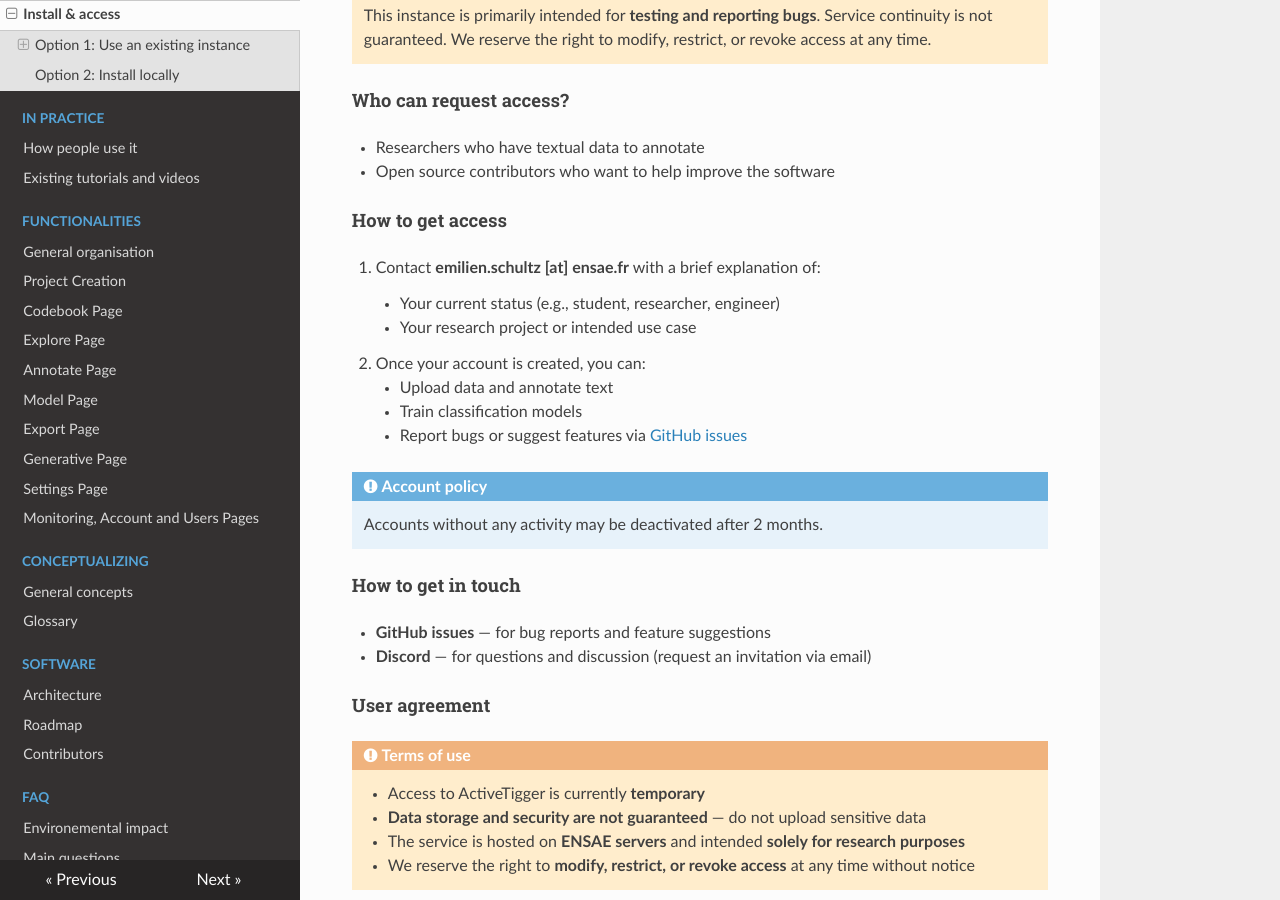
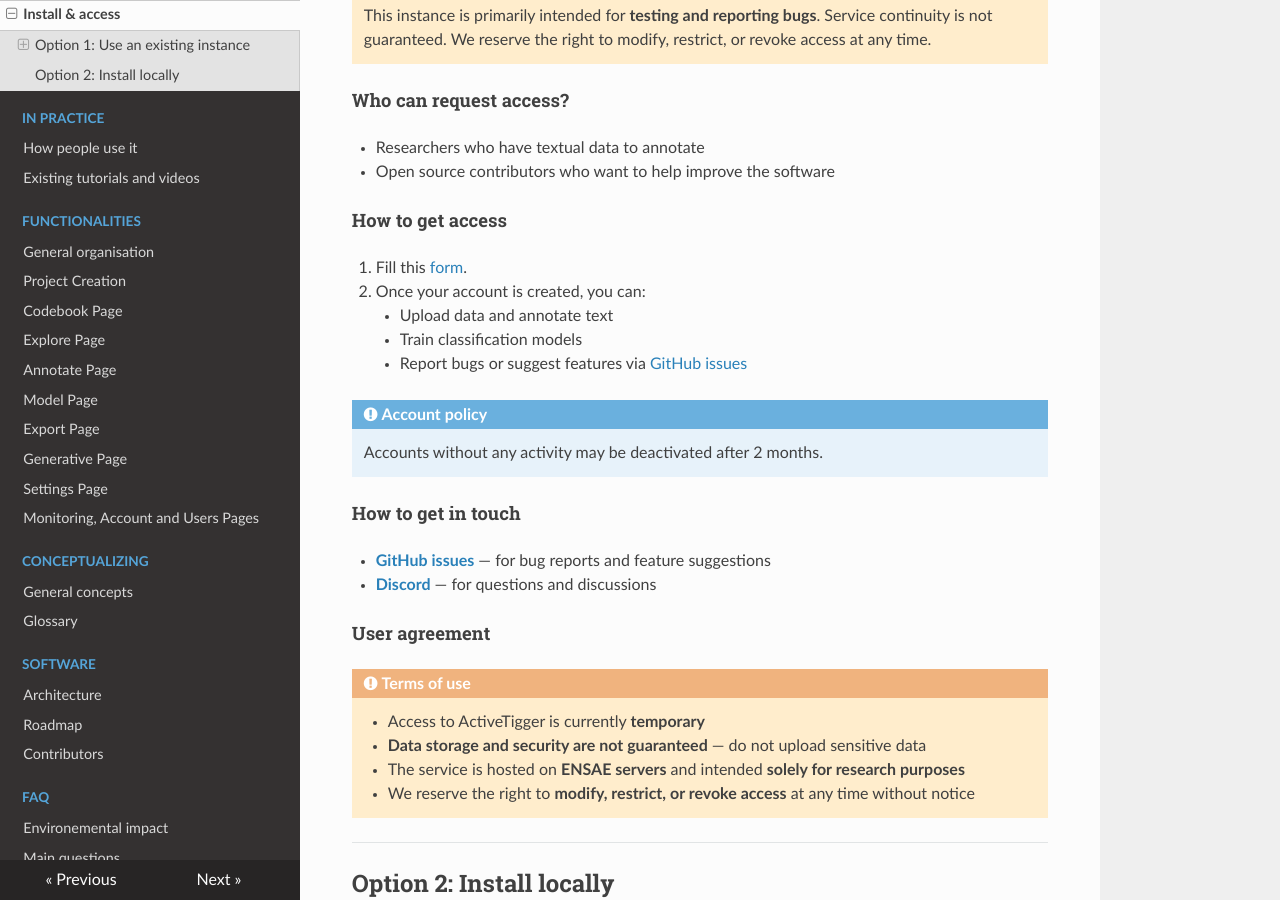
Before and after one commit to activetigger/documentation, an MkDocs documentation site: the page built from docs/quickstart/access.md, in a window 1280 px wide and 900 px high, scrolled down 714 px. Built offline with MkDocs 1.6.1, drawn with Linux system fonts in a browser that asks for light colours; nearby versions of some CDN libraries.

Commit message:
modify the access request procedure

```diff
--- a/docs/quickstart/access.md
+++ b/docs/quickstart/access.md
@@ -29,9 +29,7 @@
 
 #### How to get access
 
-1. Contact **emilien.schultz [at] ensae.fr** with a brief explanation of:
-    - Your current status (e.g., student, researcher, engineer)
-    - Your research project or intended use case
+1. Fill this [form](https://www.css.cnrs.fr/request-an-account-on-the-crest-instance/).
 2. Once your account is created, you can:
     - Upload data and annotate text
     - Train classification models
@@ -42,8 +40,8 @@
 
 #### How to get in touch
 
-- **GitHub issues** — for bug reports and feature suggestions
-- **Discord** — for questions and discussion (request an invitation via email)
+- **[GitHub issues](https://github.com/activetigger/activetigger/issues)** — for bug reports and feature suggestions
+- **[Discord](https://discord.gg/3uNnjw2k)** — for questions and discussions
 
 #### User agreement
 
```
